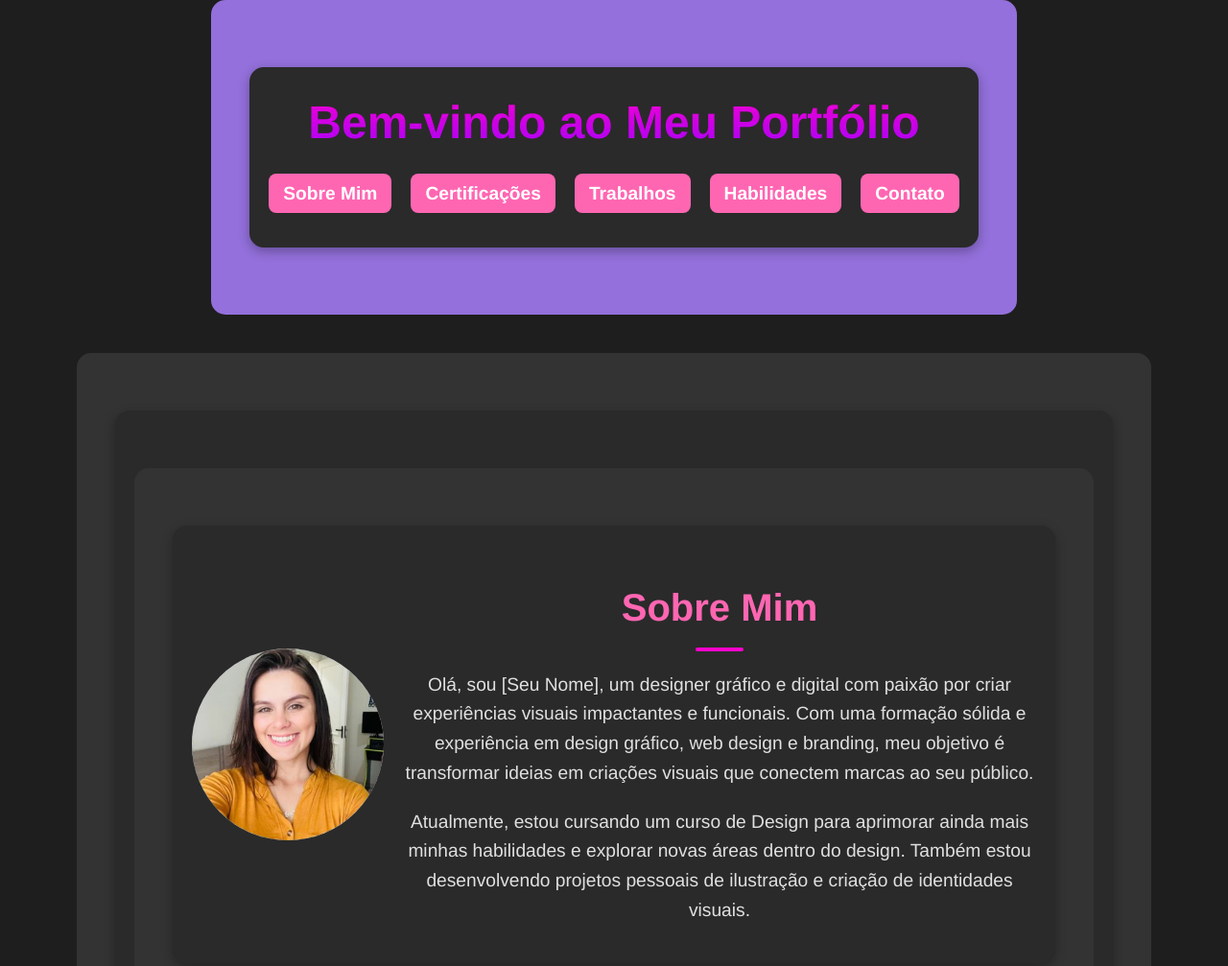
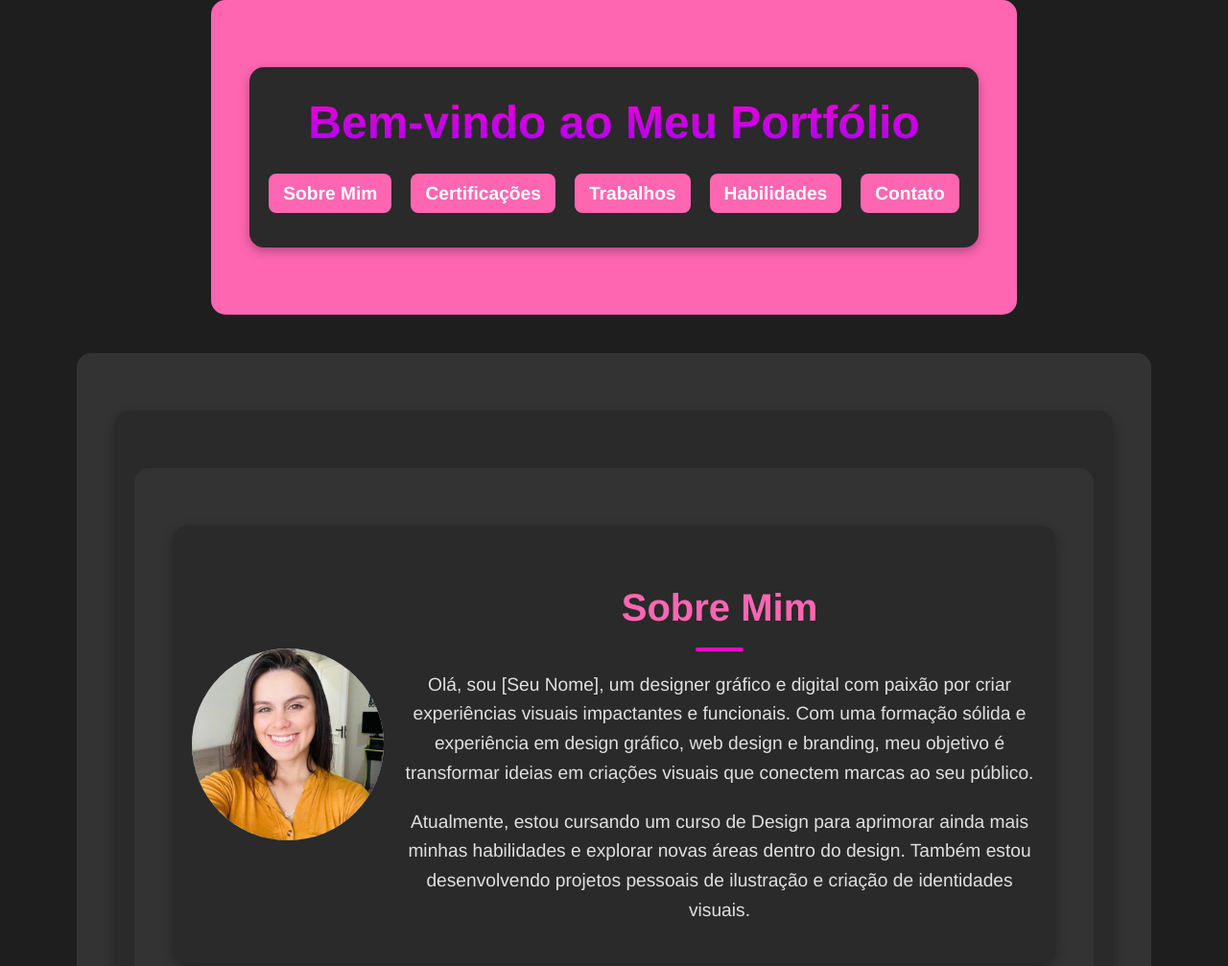
Before and after one commit to jesscatt/Portf-lio, a plain HTML site: page index.html in a window 1280 px wide. Shown: the top 1007 px of the page at 96% size. Drawn offline with Linux system fonts and the light colour scheme.

Commit message:
Update styles.css

```diff
--- a/styles.css
+++ b/styles.css
@@ -33,7 +33,7 @@ body {
 
 /* Cabeçalho */
 header {
-  background-color: #9370DB; /* Roxo intenso */
+  background-color:  #ff66b2; /* Roxo intenso */
   color: white;
   padding: 50px 20px;
   border-radius: 15px;
```
